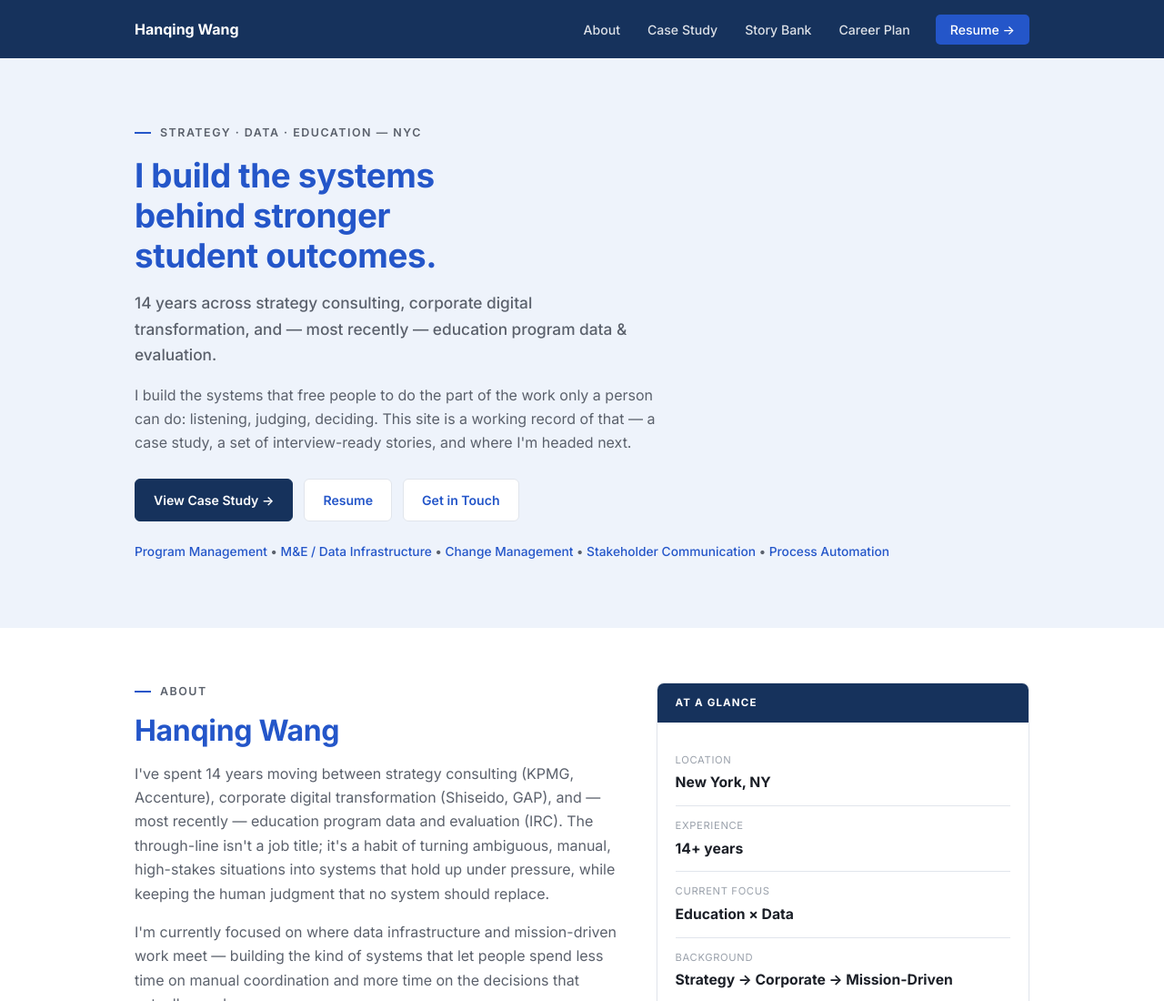
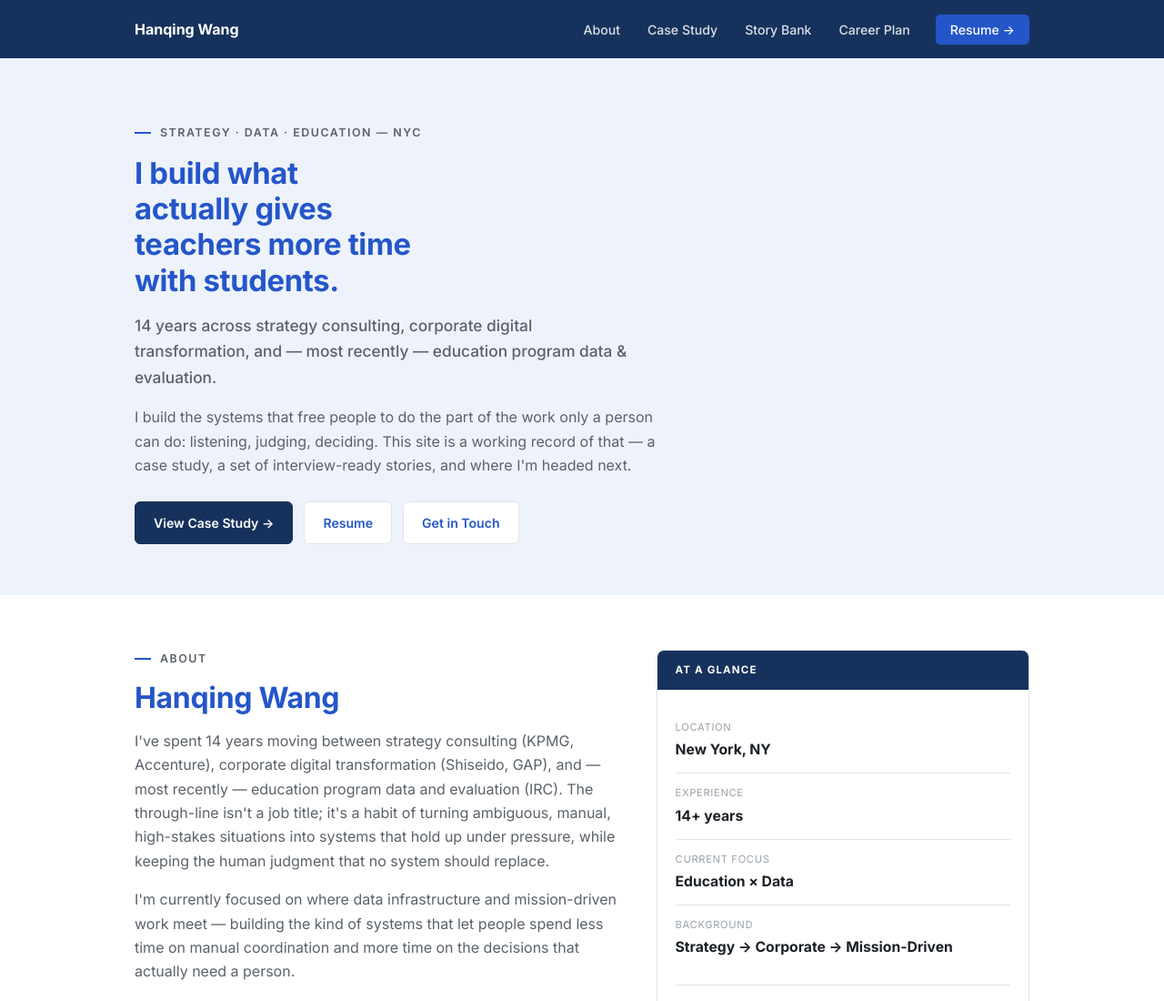
Before and after one commit to LakishaWang/HanqingWang.github.io, a plain HTML site: page index.html in a window 1280 px wide. Shown: the top 1100 px of the page at 91% size. Drawn offline with Linux system fonts and the light colour scheme.

Commit message:
Add files via upload

```diff
--- a/index.html
+++ b/index.html
@@ -28,7 +28,7 @@
 <header class="block bg-light hero" id="top">
   <div class="block-inner">
     <div class="eyebrow">STRATEGY · DATA · EDUCATION — NYC</div>
-    <h1>I build the systems behind stronger student outcomes.</h1>
+    <h1>I build what actually gives teachers more time with students.</h1>
     <p class="role-line">14 years across strategy consulting, corporate digital transformation, and — most recently — education program data &amp; evaluation.</p>
     <p class="lede">I build the systems that free people to do the part of the work only a person can do: listening, judging, deciding. This site is a working record of that — a case study, a set of interview-ready stories, and where I'm headed next.</p>
     <div class="hero-actions">
@@ -36,9 +36,6 @@
       <a href="resume.pdf" target="_blank" rel="noopener" class="btn btn-outline">Resume</a>
       <a href="mailto:hw3146@columbia.edu" class="btn btn-outline">Get in Touch</a>
     </div>
-    <p class="skill-inline">
-      <span>Program Management</span><span>M&amp;E / Data Infrastructure</span><span>Change Management</span><span>Stakeholder Communication</span><span>Process Automation</span>
-    </p>
   </div>
 </header>
 
--- a/style.css
+++ b/style.css
@@ -27,7 +27,7 @@ body {
 }
 
 h1, h2, h3 { margin: 0; line-height: 1.2; letter-spacing: -0.01em; font-weight: 700; }
-h1 { font-size: clamp(1.7rem, 3.1vw, 2.3rem); color: var(--accent); }
+h1 { font-size: clamp(1.55rem, 2.8vw, 2.05rem); color: var(--accent); }
 h2 { font-size: clamp(1.5rem, 3vw, 2rem); color: var(--accent); }
 h3 { font-size: 1.12rem; color: var(--ink); font-weight: 700; }
 
@@ -69,7 +69,9 @@ section.block { padding: 60px 0; }
 /* Hero */
 .hero { padding: 72px 0 56px; }
 .hero h1 { max-width: 14ch; }
-@media (max-width: 640px) { .hero h1 { max-width: 100%; } }
+@media (max-width: 640px) {
+  .hero h1 { max-width: 100%; font-size: 1.5rem; }
+}
 .hero .role-line { margin-top: 16px; font-size: 1.08rem; color: var(--ink-soft); max-width: 50ch; font-weight: 500; }
 .hero .lede { margin-top: 16px; font-size: 1rem; max-width: 58ch; }
 .hero-actions { margin-top: 26px; display: flex; gap: 12px; flex-wrap: wrap; }
```
